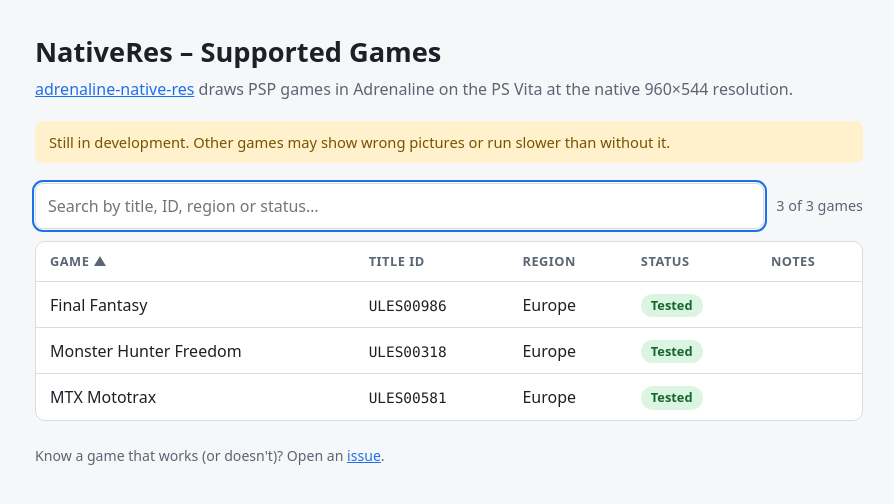
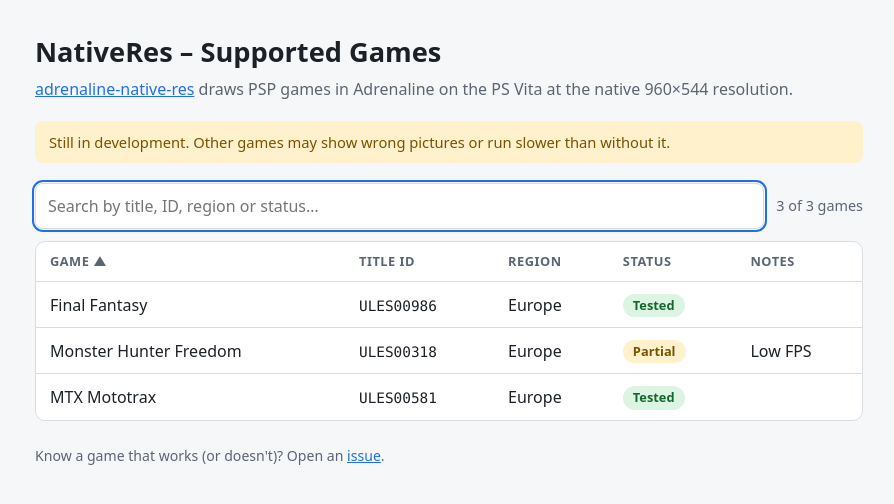
Before and after one commit to Divi-0/adrenaline-native-res, a plain HTML site: page index.html in a window 1280 px wide. Shown: the whole page, without its empty margins (191-1085 px from the left). Drawn offline with Linux system fonts and the light colour scheme.

Commit message:
updated index.html for Monster Hunter Freedom

```diff
--- a/index.html
+++ b/index.html
@@ -101,7 +101,7 @@
   const GAMES = [
     { title: "Final Fantasy",           id: "ULES00986", region: "Europe", status: "tested", notes: "" },
     { title: "MTX Mototrax",            id: "ULES00581", region: "Europe", status: "tested", notes: "" },
-    { title: "Monster Hunter Freedom",  id: "ULES00318", region: "Europe", status: "tested", notes: "" },
+    { title: "Monster Hunter Freedom",  id: "ULES00318", region: "Europe", status: "partial", notes: "Low FPS" },
   ];
 
   const LABEL = { tested: "Tested", partial: "Partial", broken: "Broken" };
```
